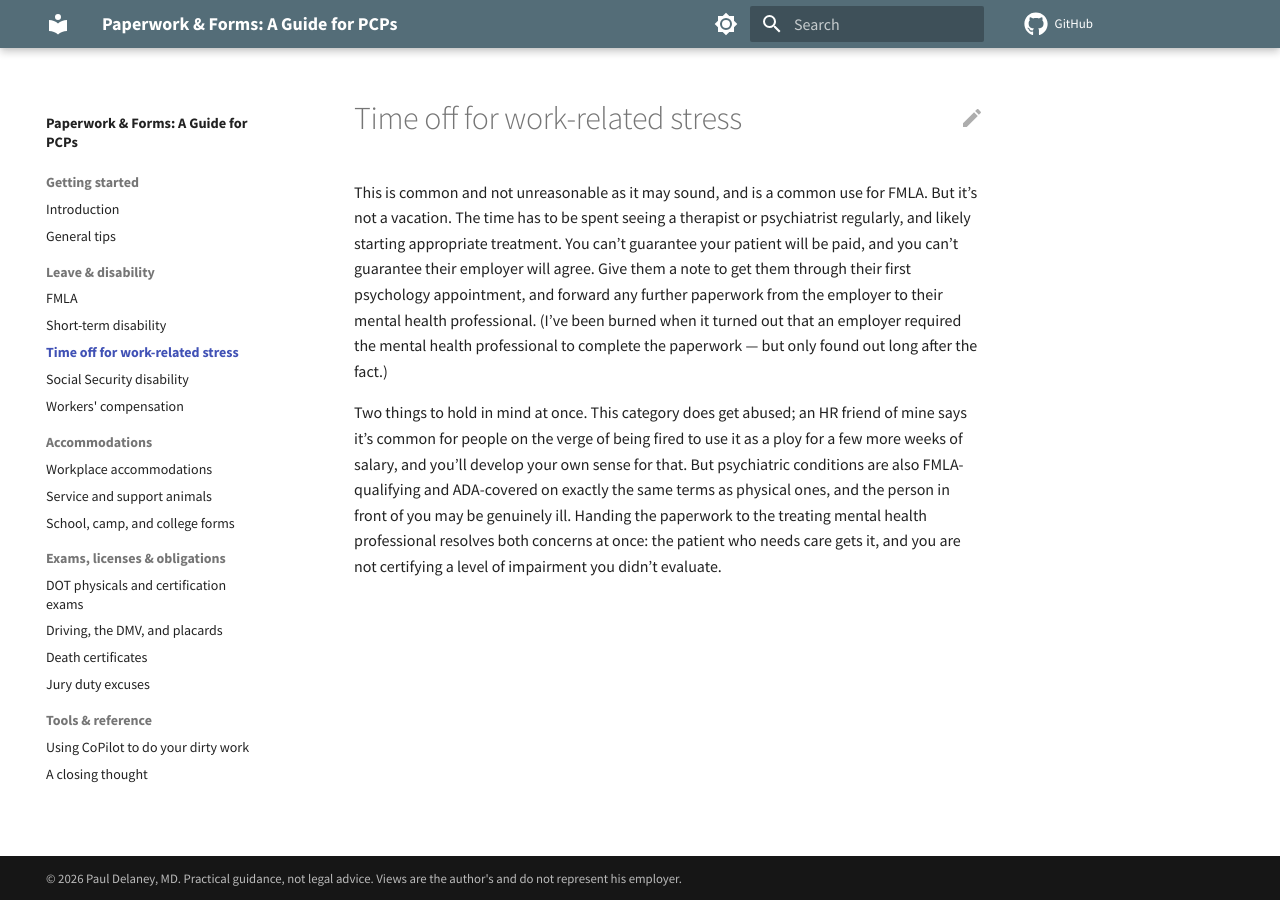
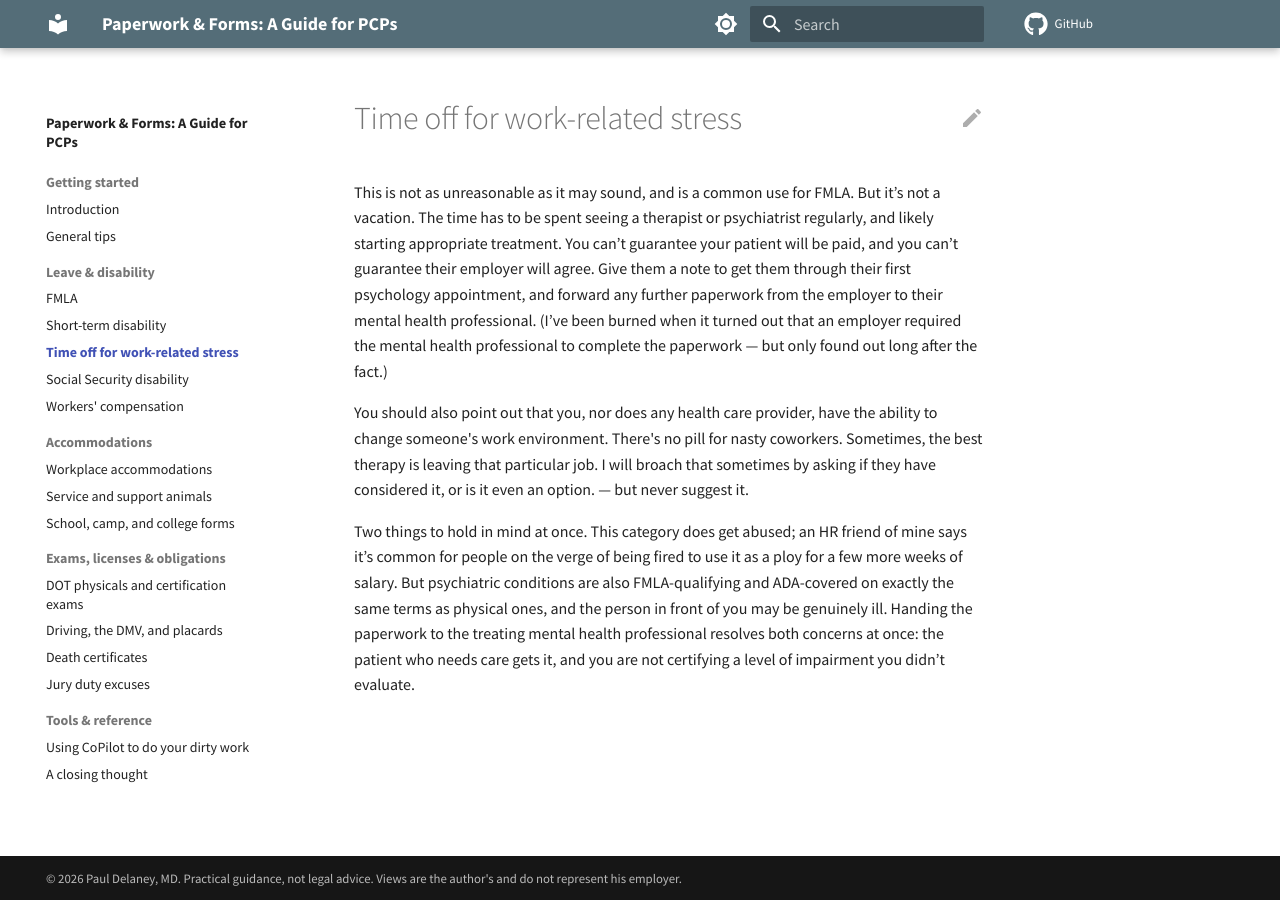
Before and after one commit to pdel4096/PCP-paperwork-guide, an MkDocs documentation site: the page built from docs/leave-disability/work-stress.md, in a window 1280 px wide. Built offline with MkDocs 1.6.1 and Material for MkDocs 9.7.7, drawn with Linux system fonts in a browser that asks for light colours; comment, search, counter and statistics services are not loaded.

Commit message:
Revise work-related stress guidance for clarity
Clarified the language regarding work-related stress and added a note about the limitations of healthcare providers in changing work environments.

```diff
--- a/docs/leave-disability/work-stress.md
+++ b/docs/leave-disability/work-stress.md
@@ -4,6 +4,8 @@
 
 # Time off for work-related stress
 
-This is common and not unreasonable as it may sound, and is a common use for FMLA. But it’s not a vacation. The time has to be spent seeing a therapist or psychiatrist regularly, and likely starting appropriate treatment. You can’t guarantee your patient will be paid, and you can’t guarantee their employer will agree. Give them a note to get them through their first psychology appointment, and forward any further paperwork from the employer to their mental health professional. (I’ve been burned when it turned out that an employer required the mental health professional to complete the paperwork — but only found out long after the fact.)
+This is not as unreasonable as it may sound, and is a common use for FMLA. But it’s not a vacation. The time has to be spent seeing a therapist or psychiatrist regularly, and likely starting appropriate treatment. You can’t guarantee your patient will be paid, and you can’t guarantee their employer will agree. Give them a note to get them through their first psychology appointment, and forward any further paperwork from the employer to their mental health professional. (I’ve been burned when it turned out that an employer required the mental health professional to complete the paperwork — but only found out long after the fact.)
 
-Two things to hold in mind at once. This category does get abused; an HR friend of mine says it’s common for people on the verge of being fired to use it as a ploy for a few more weeks of salary, and you’ll develop your own sense for that. But psychiatric conditions are also FMLA-qualifying and ADA-covered on exactly the same terms as physical ones, and the person in front of you may be genuinely ill. Handing the paperwork to the treating mental health professional resolves both concerns at once: the patient who needs care gets it, and you are not certifying a level of impairment you didn’t evaluate.
+You should also point out that you, nor does any health care provider, have the ability to change someone's work environment. There's no pill for nasty coworkers. Sometimes, the best therapy is leaving that particular job. I will broach that sometimes by asking if they have considered it, or is it even an option. — but never suggest it.
+
+Two things to hold in mind at once. This category does get abused; an HR friend of mine says it’s common for people on the verge of being fired to use it as a ploy for a few more weeks of salary. But psychiatric conditions are also FMLA-qualifying and ADA-covered on exactly the same terms as physical ones, and the person in front of you may be genuinely ill. Handing the paperwork to the treating mental health professional resolves both concerns at once: the patient who needs care gets it, and you are not certifying a level of impairment you didn’t evaluate.
```
